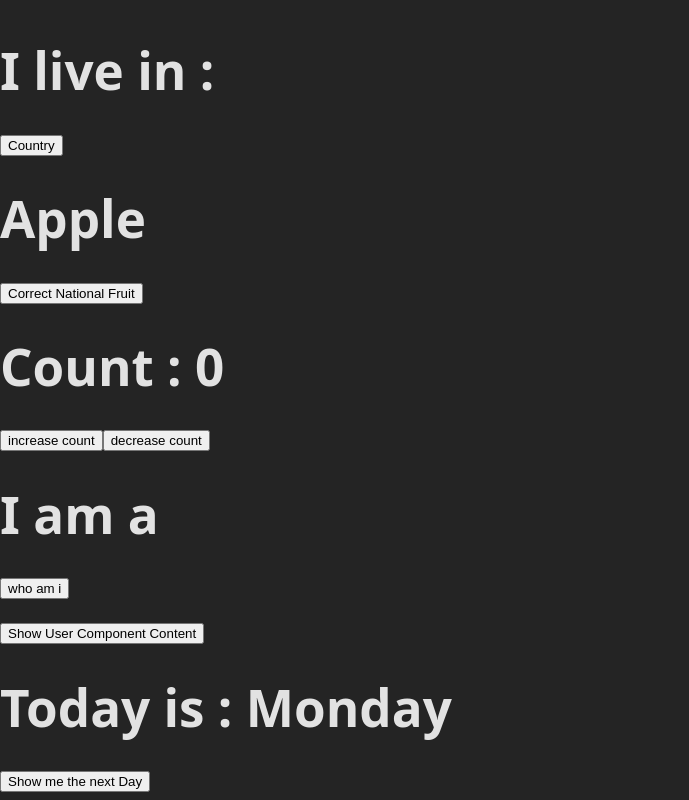
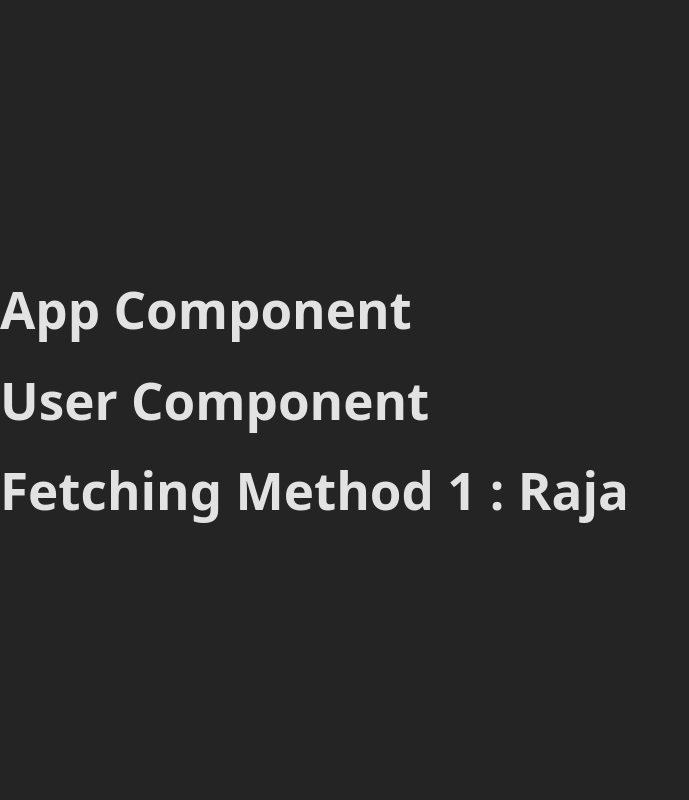
Before and after one commit to ajarubab/react-19-learning-2025, a React (Vite) app: page / in a window 1280 px wide. Shown: the whole page, without its empty margins (0-689 px from the left). Built offline with nearby package versions, Linux system fonts and the light colour scheme.

Commit message:
fetching data passed to child component method 1

```diff
--- a/src/App.jsx
+++ b/src/App.jsx
@@ -1,59 +1,12 @@
-import { useState } from "react";
 import User from "./user";
 
-function App() {
-    let [country, setMyCountry] = useState("");
-
-    const [fruit, setFruit] = useState("Apple");
-    let updateFruit = () => {
-        setFruit("Mango");
-    }
-    const [count, updateCount] = useState(0);
-    const [profession, updateProfession] = useState(null);
-
-    const [userContent, showUserPageContent] = useState(false);
-    const [dayCount, updateDay] = useState(1);
-
-    return (
+function App(){
+    return(
         <div>
-
-            <h1>I live in : {country}</h1>
-            <button onClick={() => setMyCountry("India")}>Country</button>
-
-            <h1>{fruit}</h1>
-            <button onClick={updateFruit}>Correct National Fruit</button>
-
-            <h1>Count : {count}</h1>
-            <button onClick={() => updateCount(count + 1)}>increase count</button>
-            <button onClick={() => updateCount(count - 1)}>decrease count</button>
-            <br />
-
-            <h1>I am a {profession !== null && (profession ? "Student" : "Developer")}</h1>
-            <button onClick={() => updateProfession(!profession)}>who am i</button>
-
-            <br /><br />
-            <button onClick={() => showUserPageContent(!userContent)}>
-                {userContent ? "Hide User Component Content" : "Show User Component Content"}</button>
-            {userContent ? <User /> : null}
-
-            <h1>Today is :
-                {
-                    dayCount == 1 ? " Monday" :
-                        dayCount == 2 ? " Tuesday " :
-                            dayCount == 3 ? " Wednesday " :
-                                dayCount == 4 ? " Thrusday " :
-                                    dayCount == 5 ? " Friday " :
-                                        dayCount == 6 ? " Saturday " :
-                                            dayCount == 7 ? " Sunday " :
-                                                " Invalid Day "
-
-                }
-            </h1>
-            <button onClick={() => updateDay(dayCount >= 7 ? 1 : dayCount + 1)}>Show me the next Day </button>
-
+            <h1>App Component</h1>
+            <User myName = "Raja"/>
         </div>
-
-    );
+    )
 }
 
 export default App;
--- a/src/user.jsx
+++ b/src/user.jsx
@@ -1,11 +1,10 @@
-function User(){
+function User(data){
     return (
         <div>
             <h1>User Component</h1>
+            <h1>Fetching Method 1 : {data.myName}</h1>
         </div>
-);
+)
 }
 
 export default User;
-
-export const Username = "Raja kumar prasad";
```
